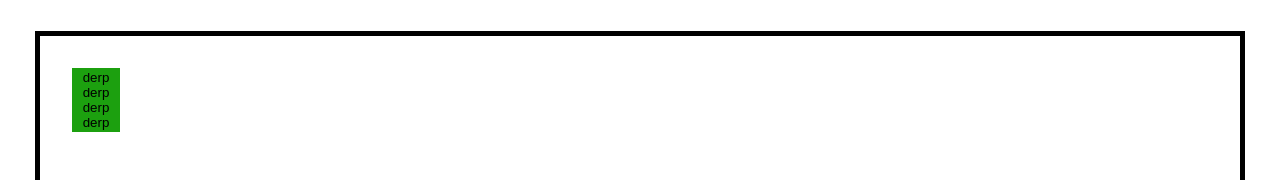
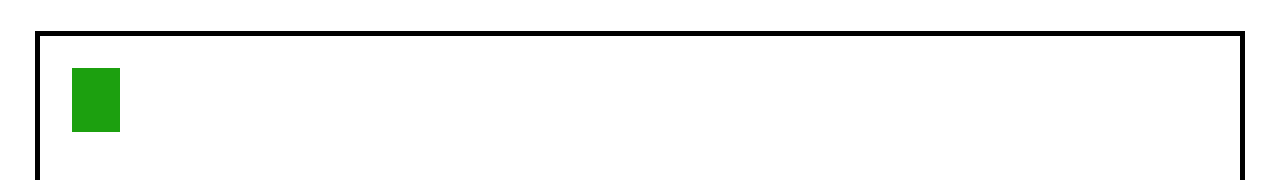
Before and after one commit to TheSivaMuthusamy/CodingChallenge_Tovala, a React (Create React App) app: page / in a window 1280 px wide. Both pictures are taken after a click on the button "Add Rectangle". Shown: the part 124-304 px from the top of the page. Built offline with nearby package versions, Linux system fonts and the light colour scheme; the HTML template or start-up script is replaced by a standard one.

Commit message:
Add + Remove rectangles

```diff
--- a/src/components/Rectangle.jsx
+++ b/src/components/Rectangle.jsx
@@ -14,10 +14,6 @@ export default class Rectangle extends React.Component {
 			<button className='rectangle' style={this.props.rect}
 			onFocus={() => this.props.selectRect(this.props.rect)}
 			onBlur={this.props.deselectRect}>
-			<div>derp</div>
-			<div>derp</div>
-			<div>derp</div>
-			<div>derp</div>
 			</button>
 		)
 	}
```
